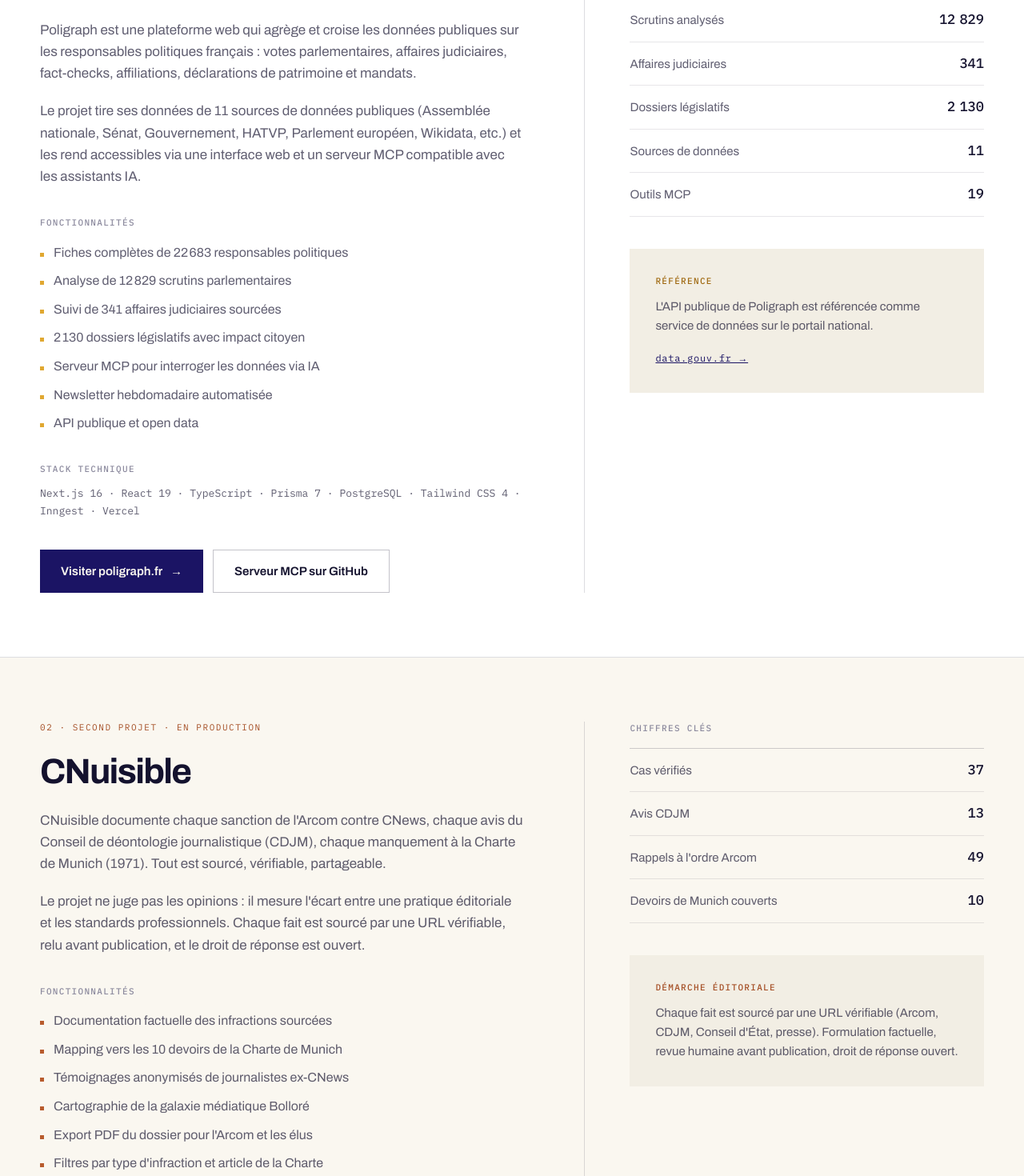
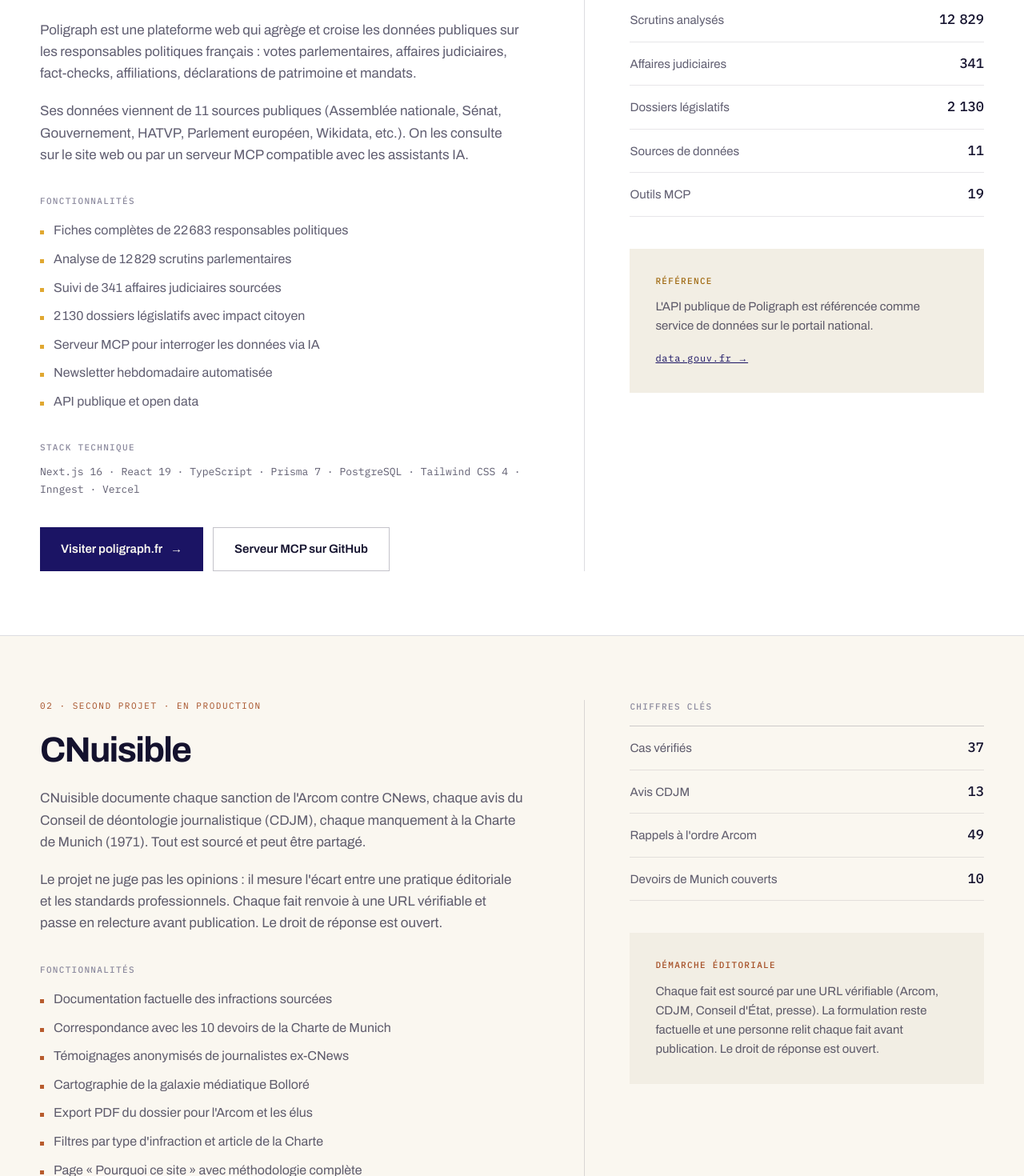
Before and after one commit to ironlam/asso-sankofa, a Next.js app: page /projets in a window 1280 px wide. Shown: the part 1060-2530 px from the top of the page at 80% size. Built offline with nearby package versions, Linux system fonts and the light colour scheme; no server answers.

Commit message:
Relire les textes du site selon la charte éditoriale de Repères

```diff
--- a/src/app/a-propos/page.tsx
+++ b/src/app/a-propos/page.tsx
@@ -68,23 +68,23 @@
           <div className="py-16 lg:pl-14">
             <Overline className="mb-6">Symbole adinkra, Ghana</Overline>
             <h2 className="mb-7 text-[clamp(26px,4vw,36px)] font-bold leading-[1.05] tracking-[-0.035em] text-ink">
-              Qu'est-ce que Sankofa ?
+              Qu'est-ce que Sankofa ?
             </h2>
             <p className="mb-6 max-w-[58ch] text-[19px] leading-[1.55] text-ink-soft">
               <strong className="font-semibold text-ink">Sankofa</strong> est un
               symbole adinkra originaire du Ghana. Il représente un oiseau qui
               tourne la tête vers l'arrière pour saisir un œuf posé sur son dos.
-              Sa signification :{" "}
+              Sa signification :{" "}
               <em className="text-indigo">
-                « retourne chercher ce que tu as oublié »
+                « retourne chercher ce que tu as oublié »
               </em>
               .
             </p>
             <p className="max-w-[58ch] text-[17px] leading-[1.6] text-ink-soft">
-              Appliqué à ce qu'on fait : les données publiques existent (votes,
-              affaires, sanctions, patrimoine), mais elles sont dispersées,
-              illisibles, rarement croisées. Notre travail, c'est d'aller les
-              chercher et de les rendre utilisables.
+              Appliqué à ce qu'on fait : les données publiques existent (votes,
+              affaires, sanctions, patrimoine), mais elles sont dispersées et
+              rarement croisées. Notre travail, c'est d'aller les chercher et
+              de les rendre utilisables.
             </p>
           </div>
         </Container>
@@ -166,9 +166,9 @@
               <p className="text-[15px] leading-[1.7] text-ink-soft">
                 Promouvoir la transparence démocratique et la déontologie
                 publique par le numérique, l'open data et l'intelligence
-                artificielle ; développer des outils citoyens libres et gratuits
+                artificielle ; développer des outils citoyens libres et gratuits
                 permettant l'accès, l'analyse et la diffusion de données
-                publiques relatives à la vie politique française et européenne ;
+                publiques relatives à la vie politique française et européenne ;
                 favoriser l'éducation civique, l'engagement citoyen et la
                 participation démocratique.
               </p>
--- a/src/app/page.tsx
+++ b/src/app/page.tsx
@@ -11,17 +11,17 @@
   {
     titre: "Transparence",
     texte:
-      "Agréger et croiser les données publiques sur les responsables politiques : votes, patrimoine, affaires judiciaires, mandats.",
+      "Agréger et croiser les données publiques sur les responsables politiques : votes, patrimoine, affaires judiciaires, mandats.",
   },
   {
     titre: "Open Data",
     texte:
-      "Développer des outils libres et open source pour rendre les données politiques accessibles, structurées et réutilisables par tous.",
+      "Développer des outils open source et publier les données politiques dans des formats que chacun peut réutiliser.",
   },
   {
     titre: "Éducation civique",
     texte:
-      "Expliquer concrètement ce que votent les élus, comment fonctionne une mise en examen, à qui appartient quel média.",
+      "Expliquer ce que votent les élus, comment fonctionne une mise en examen, à qui appartient tel média.",
   },
 ];
 
@@ -101,7 +101,7 @@
             <p className="max-w-[70ch] text-[15px] leading-[1.6] text-[rgba(250,247,240,0.7)]">
               <span className="font-semibold text-paper">
                 {stats.sources} sources de données
-              </span>{" "}
+              </span>{"\u00a0"}
               : Assemblée nationale, Sénat, Gouvernement, HATVP, Parlement
               européen, Wikidata, NosDéputés, Datan, OpenSanctions, Google Fact
               Check, presse.
@@ -219,15 +219,16 @@
           </div>
           <div className="mt-8 lg:mt-0">
             <p className="mb-5 text-[17px] leading-[1.6] text-ink-soft">
-              Un outil de contrôle citoyen de la déontologie journalistique :
-              chaque sanction de l'Arcom contre CNews, chaque avis du CDJM,
-              chaque manquement à la Charte de Munich, documenté et sourcé.
+              CNuisible est un outil de contrôle citoyen de la déontologie
+              journalistique. Il documente et source chaque sanction de l'Arcom
+              contre CNews, chaque avis du CDJM et chaque manquement à la
+              Charte de Munich.
             </p>
             <p className="mb-9 text-[17px] leading-[1.6] text-ink-soft">
-              Le projet ne juge pas les opinions : il mesure l'écart entre une
+              Le projet ne juge pas les opinions : il mesure l'écart entre une
               pratique éditoriale et les standards professionnels. Chaque fait
-              est sourcé par une URL vérifiable, relu avant publication, et le
-              droit de réponse est ouvert.
+              renvoie à une URL vérifiable et passe en relecture avant
+              publication. Le droit de réponse est ouvert.
             </p>
             <div className="grid grid-cols-1 gap-8 sm:grid-cols-3">
               <Stat
--- a/src/app/projets/page.tsx
+++ b/src/app/projets/page.tsx
@@ -37,7 +37,7 @@
   {
     nom: "CNuisible",
     objet:
-      "Déontologie journalistique : sanctions Arcom, avis CDJM, Charte de Munich",
+      "Déontologie journalistique : sanctions Arcom, avis CDJM, Charte de Munich",
     statut: "en production",
     accent: "bg-terra",
     lien: { href: "https://cnuisible.fr", label: "cnuisible.fr" },
@@ -84,12 +84,12 @@
 
 const FEATURES_CNUISIBLE = [
   "Documentation factuelle des infractions sourcées",
-  "Mapping vers les 10 devoirs de la Charte de Munich",
+  "Correspondance avec les 10 devoirs de la Charte de Munich",
   "Témoignages anonymisés de journalistes ex-CNews",
   "Cartographie de la galaxie médiatique Bolloré",
   "Export PDF du dossier pour l'Arcom et les élus",
   "Filtres par type d'infraction et article de la Charte",
-  "Page « Pourquoi ce site » avec méthodologie complète",
+  "Page « Pourquoi ce site » avec méthodologie complète",
 ];
 
 export default async function ProjetsPage() {
@@ -240,16 +240,15 @@
             </h2>
             <p className="mb-5 max-w-[62ch] text-[17px] leading-[1.6] text-ink-soft">
               Poligraph est une plateforme web qui agrège et croise les données
-              publiques sur les responsables politiques français : votes
+              publiques sur les responsables politiques français : votes
               parlementaires, affaires judiciaires, fact-checks, affiliations,
               déclarations de patrimoine et mandats.
             </p>
             <p className="mb-9 max-w-[62ch] text-[17px] leading-[1.6] text-ink-soft">
-              Le projet tire ses données de {stats.sources} sources de données
-              publiques (Assemblée nationale, Sénat, Gouvernement, HATVP,
-              Parlement européen, Wikidata, etc.) et les rend accessibles via
-              une interface web et un serveur MCP compatible avec les assistants
-              IA.
+              Ses données viennent de {stats.sources} sources publiques
+              (Assemblée nationale, Sénat, Gouvernement, HATVP, Parlement
+              européen, Wikidata, etc.). On les consulte sur le site web ou par
+              un serveur MCP compatible avec les assistants IA.
             </p>
 
             <h3 className="mb-4 font-mono text-[11px] font-medium tracking-[0.12em] uppercase text-ink-mute">
@@ -336,14 +335,14 @@
             <p className="mb-5 max-w-[62ch] text-[17px] leading-[1.6] text-ink-soft">
               CNuisible documente chaque sanction de l'Arcom contre CNews,
               chaque avis du Conseil de déontologie journalistique (CDJM),
-              chaque manquement à la Charte de Munich (1971). Tout est sourcé,
-              vérifiable, partageable.
+              chaque manquement à la Charte de Munich (1971). Tout est sourcé
+              et peut être partagé.
             </p>
             <p className="mb-9 max-w-[62ch] text-[17px] leading-[1.6] text-ink-soft">
-              Le projet ne juge pas les opinions : il mesure l'écart entre une
+              Le projet ne juge pas les opinions : il mesure l'écart entre une
               pratique éditoriale et les standards professionnels. Chaque fait
-              est sourcé par une URL vérifiable, relu avant publication, et le
-              droit de réponse est ouvert.
+              renvoie à une URL vérifiable et passe en relecture avant
+              publication. Le droit de réponse est ouvert.
             </p>
 
             <h3 className="mb-4 font-mono text-[11px] font-medium tracking-[0.12em] uppercase text-ink-mute">
@@ -392,8 +391,9 @@
               </h3>
               <p className="text-[15px] leading-[1.6] text-ink-soft">
                 Chaque fait est sourcé par une URL vérifiable (Arcom, CDJM,
-                Conseil d'État, presse). Formulation factuelle, revue humaine
-                avant publication, droit de réponse ouvert.
+                Conseil d'État, presse). La formulation reste factuelle et une
+                personne relit chaque fait avant publication. Le droit de
+                réponse est ouvert.
               </p>
             </div>
           </div>
@@ -484,7 +484,7 @@
           <div className="flex flex-col items-start gap-6 bg-surface-2 p-8 sm:p-10 md:flex-row md:items-center md:justify-between">
             <div>
               <h2 className="mb-2 text-[25px] font-semibold tracking-[-0.025em] text-ink">
-                Vous avez une idée de projet ?
+                Vous avez une idée de projet ?
               </h2>
               <p className="text-[16px] text-ink-soft">
                 D'autres chantiers sont ouverts.
```
Also changed, not shown: src/app/contribuer/page.tsx (+9 -9 lines).
